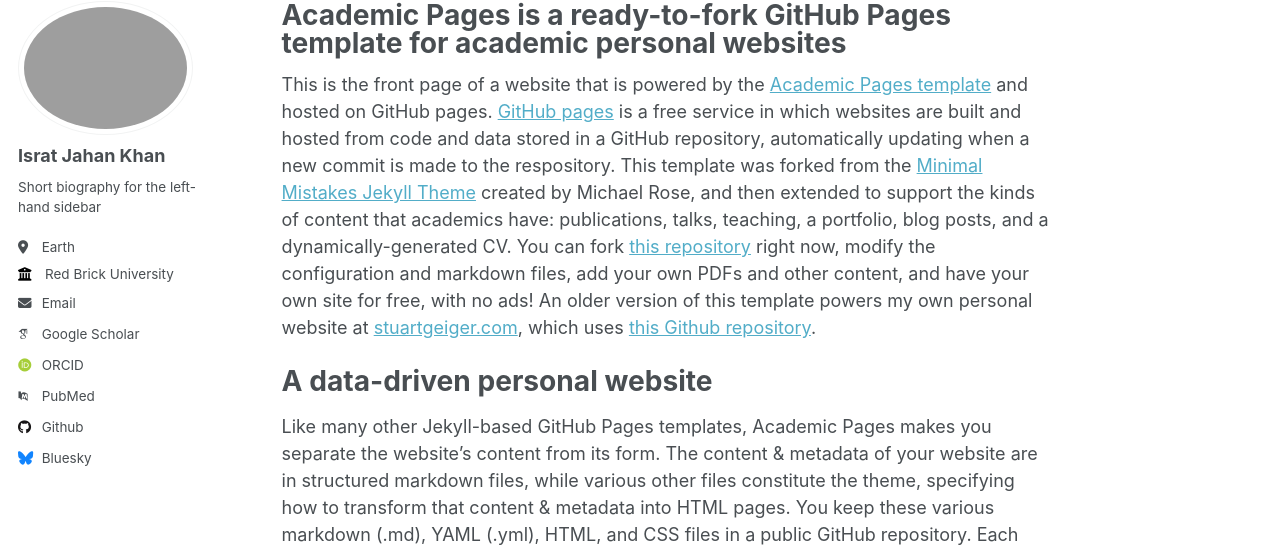
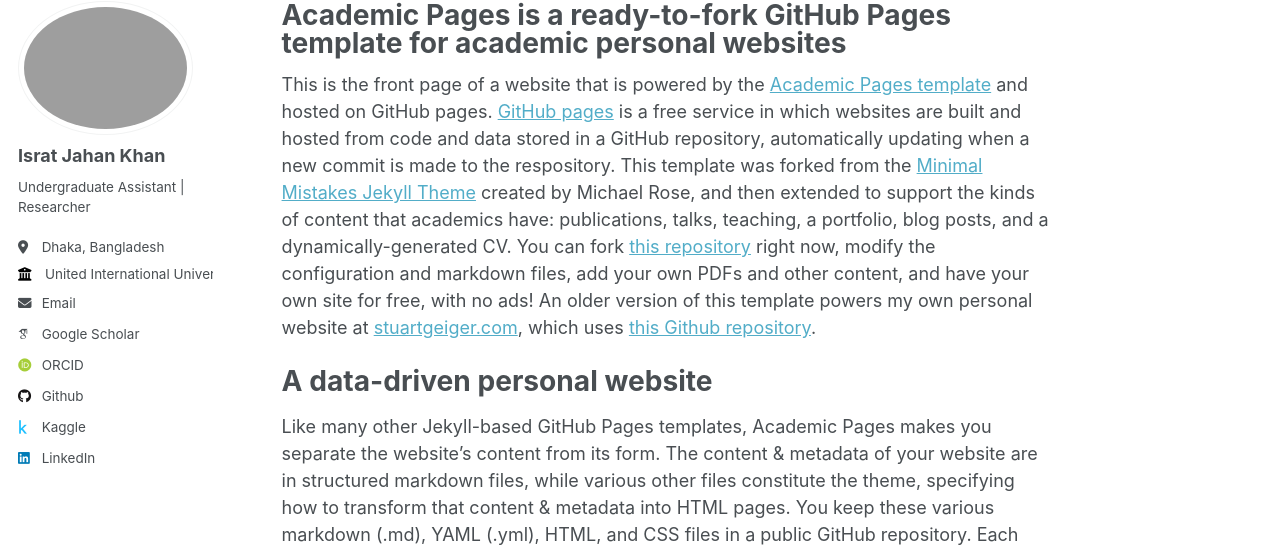
Before and after one commit to IsratIJK/IsratIJK.github.io, a Jekyll site: the page built from _pages/about.md, in a window 1280 px wide. Shown: the part 105-657 px from the top of the page. Built offline with Jekyll 4.4.1, drawn with Linux system fonts in a browser that asks for light colours; some web fonts are replaced.

Commit message:
add: config

```diff
--- a/_config.yml
+++ b/_config.yml
@@ -24,31 +24,31 @@ author:
   avatar           : "Israt_Jahan_Khan.png"
   name             : "Israt Jahan Khan"
   pronouns         : # example: "she/her"
-  bio              : "Short biography for the left-hand sidebar"
-  location         : "Earth"
-  employer         : "Red Brick University"
+  bio              : "Undergraduate Assistant | Researcher"
+  location         : "Dhaka, Bangladesh"
+  employer         : "United International University"
   uri              : # URL
-  email            : "none@example.org"
+  email            : "isratjahankhanijk@gmail.com"
 
   # Academic websites
   arxiv            : # URL - Update with the correct link to your profile
-  googlescholar    : "https://scholar.google.com/citations?user=PS_CX0AAAAAJ"
+  googlescholar    : "https://scholar.google.com/citations?user=n4mCE9QAAAAJ"
   impactstory      : # URL
-  orcid            : "http://orcid.org/yourorcidurl"
+  orcid            : "http://orcid.org/0000-0003-2757-3776"
   semantic         : # URL
-  pubmed           : "https://www.ncbi.nlm.nih.gov/pubmed/?term=john+snow"
+  pubmed           : # "https://www.ncbi.nlm.nih.gov/pubmed/?term=john+snow"
   researchgate     : # URL
 
   # Repositories and software development
   bitbucket        : # Username - Update with your username on the site
   codepen          : # Username
   dribbble         : # Username
-  github           : "academicpages"
-  kaggle           : # Username
+  github           : "IsratIJK"
+  kaggle           : "isratjahankhan"
   stackoverflow    : # User number or user number and name (i.e., use "1" or "1/jeff-atwood")
 
   # Social media
-  bluesky          : "bsky.app" # Replace this with you Bluesky username
+  bluesky          : # "bsky.app" # Replace this with you Bluesky username
   facebook         : # Username
   flickr           : # Username
   foursquare       : # Username
@@ -57,7 +57,7 @@ author:
   keybase          : # Username
   instagram        : # Username
   lastfm           : # Username
-  linkedin         : # Username
+  linkedin         : "isratijk"
   mastodon         : # URL
   medium           : # URL
   pinterest        : # Username
```
